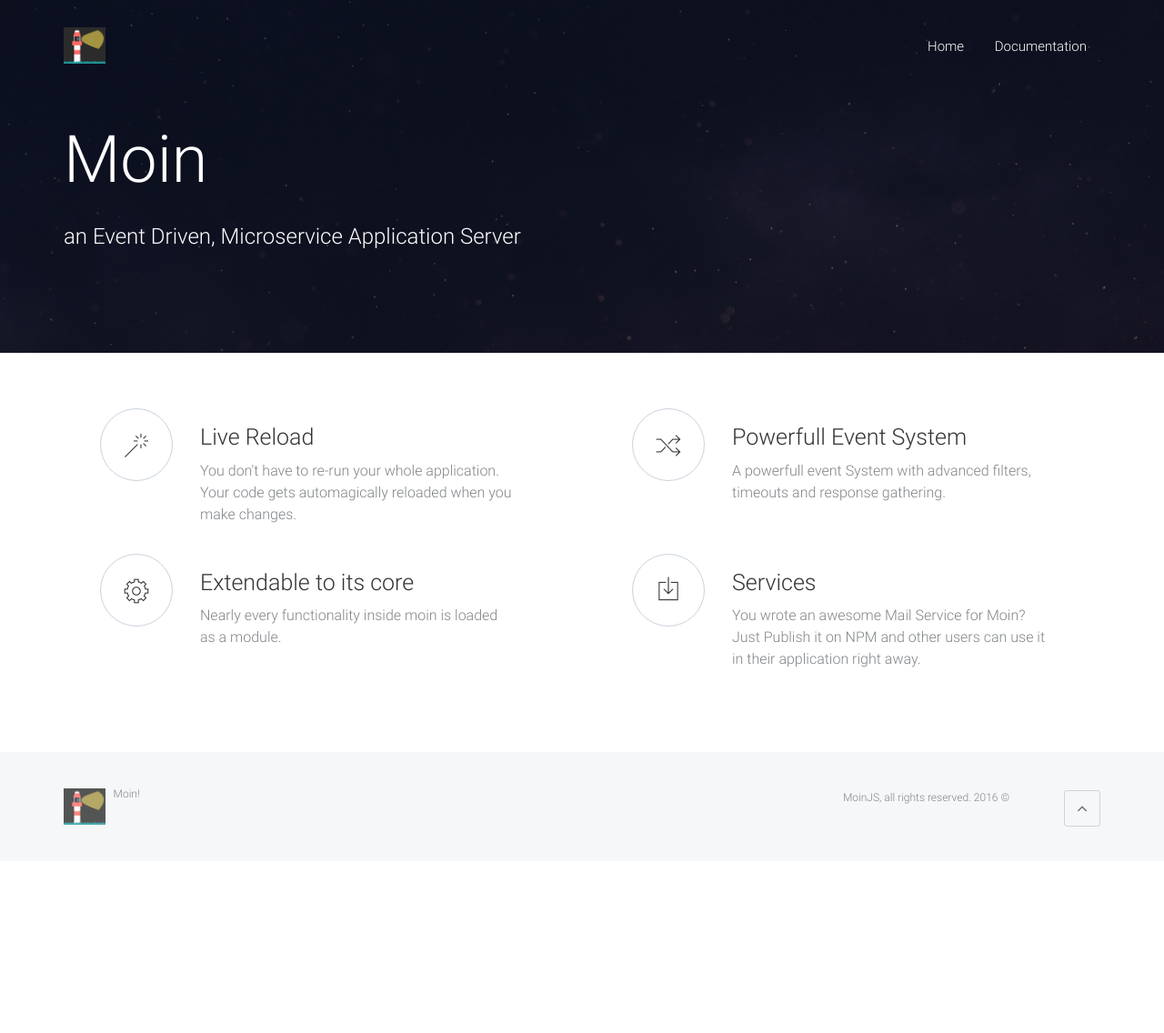
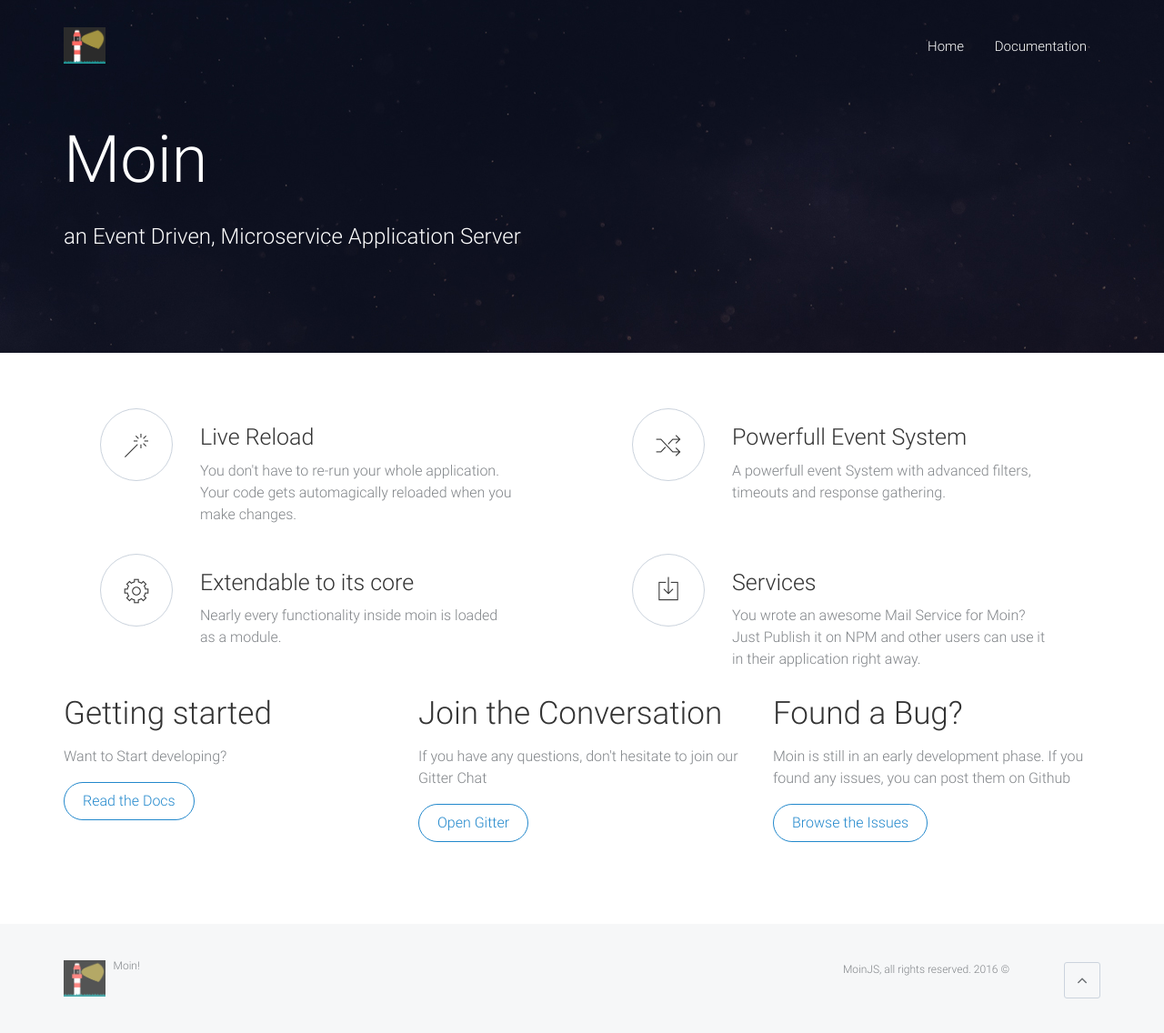
Before and after one commit to moinjs/moinjs.github.io, a Jekyll site: the page built from index.html, in a window 1280 px wide. Shown: the whole page at 91% size. Built offline with Jekyll 4.4.1, drawn with Linux system fonts in a browser that asks for light colours; before the commit the page ends 947 px from its top, so only the background shows below that.

Commit message:
Additional documentation

```diff
--- /dev/null
+++ b/_docs/code/example1/event_emitter.js
@@ -0,0 +1,3 @@
+moin.emit("testEvent", {
+    x: 3, y: 10
+});
--- a/_docs/installation.html
+++ b/_docs/installation.html
@@ -40,7 +40,6 @@
                     <img class="helper mb60 mt30 image remove-border" src="{{'images/start.png'|prepend:page.baseurl}}" alt="startup"/>
                 </div>
             </div>
-
         </div>
     </li>
 </ul>
--- a/index.html
+++ b/index.html
@@ -37,3 +37,34 @@
         </div>
     </div>
 </div>
+<div class="row">
+    <div class="col-md-4">
+        <!-- Box -->
+        <div class="box ">
+            <h4 class="box-title">Getting started</h4>
+            <p class="box-description">
+                Want to Start developing?
+            </p>
+            <a class="button blue stroke rounded" href="{{'/docs'|prepend:site.baseurl}}">Read the Docs</a>
+        </div>
+        <!-- End of Box -->
+    </div>
+    <div class="col-md-4">
+        <!-- Box -->
+        <div class="box ">
+            <h4 class="box-title">Join the Conversation</h4>
+            <p class="box-description">If you have any questions, don't hesitate to join our Gitter Chat</p>
+            <a class="button blue stroke rounded" href="https://gitter.im/moinjs/moin">Open Gitter</a>
+        </div>
+        <!-- End of Box -->
+    </div>
+    <div class="col-md-4">
+        <!-- Box -->
+        <div class="box ">
+            <h4 class="box-title">Found a Bug?</h4>
+            <p class="box-description">Moin is still in an early development phase. If you found any issues, you can post them on Github</p>
+            <a class="button blue stroke rounded" href="https://github.com/moinjs/moin/issues">Browse the Issues</a>
+        </div>
+        <!-- End of Box -->
+    </div>
+</div>
```
Also changed, not shown: _docs/code/example1/event_listener.js (added, +30 -0 lines), _docs/code/example2/event_emitter.js (added, +21 -0 lines), _docs/code/example2/event_listener.js (added, +19 -0 lines), _docs/code/express.js (added, +26 -0 lines), _docs/events.html (+31 -0 lines), _docs/services.html (+21 -1 lines).
